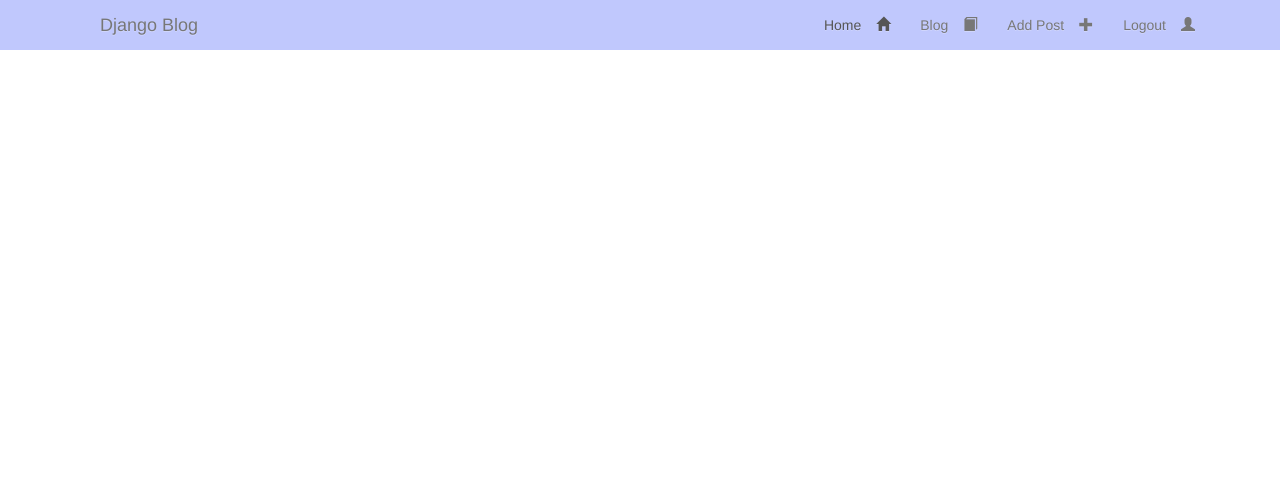
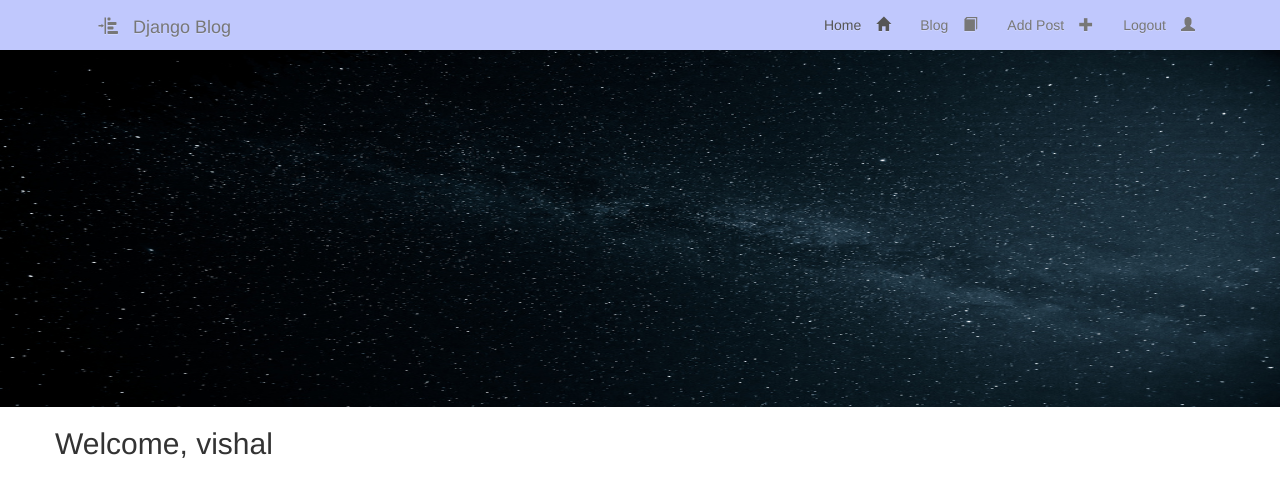
Before and after one commit to VishalTaj/my-django-blog, a Django app: page / in a window 1280 px wide. Shown: the top 497 px of the page. Run offline with Django 3.2, Linux system fonts and the light colour scheme; a user stored in the database is signed in; parts of the project's set-up code (start-up, migrations or seed data) failed here and were passed over; some libraries are stand-ins or nearby versions.

Commit message:
re implement phase 5

```diff
--- a/blog/models.py
+++ b/blog/models.py
@@ -18,5 +18,4 @@ class Post(models.Model):
     def __str__(self):
         return self.title
 
-
 # Create your models here.
--- a/blog/templates/blog/post_list.html
+++ b/blog/templates/blog/post_list.html
@@ -19,7 +19,9 @@
 	</div>
 	<div class="container">
 			<div class="row form">
+				<form action="/search/" method="get" >{% csrf_token %}
 					<input type="search" name="q" id="q" placeholder="Search.."/>
+				</form>
 			</div>
 			<div class="row">
 				<div id="results"></div>
@@ -42,13 +44,12 @@
     event.preventDefault();
 		var search = $('#q').val()
 	 var data = {
-			 search: search
+			 q: search
 	 };
     $.ajax({
       url:"{% url 'posts:search' %}",
       type:"GET",
       data:data,
-			cache:false,
 			dataType: 'jsonp',
 			jsonp: 'callback',
 			jsonpCallback: 'searchResult'
--- a/blog/views.py
+++ b/blog/views.py
@@ -70,7 +70,7 @@ def search_box(request):
         if q is not None:
             ser_results = serializers.serialize('json', Post.objects.filter(
                 Q( title__contains = q )))
-            print ser_results
+            l = ast.literal_eval(ser_results)
             mimetype = 'application/json'
             return HttpResponse({'data': ser_results},content_type='application/json')
         else:
--- a/static/css/style.css
+++ b/static/css/style.css
@@ -69,3 +69,8 @@ textarea{
 input,textarea{
 	width:80%;
 }
+input[type="submit"], button, .btn {
+	border:none;
+	background: rgba(150,164,252,0.7) !important;
+	outline:1px solid #CCC;
+}
--- a/templates/index.html
+++ b/templates/index.html
@@ -1,8 +1,26 @@
 {% extends 'base.html' %}
+{% load staticfiles %}
+{% block styles %}
+#header{
+  margin:0;
+}
+img#banner{
+  width:100%;
+  height:357px;
+}
+
+{% endblock %}
 {% block content %}
+<div class="container-fluid">
+  <div class="row">
+    <img src="{% static "images/bannerback.jpg" %}" id="banner"/>
+  </div>
+</div>
 <div class="container">
   <div class="row">
-
+    {% if user.is_active %}
+      <h2> Welcome, {{ user }} </h2>
+    {% endif %}
   </div>
 </div>
 {% endblock %}
--- a/templates/nav_bar.html
+++ b/templates/nav_bar.html
@@ -7,17 +7,17 @@
           <span class = "icon-bar"></span>
           <span class = "icon-bar"></span>
         </button>
-      <a class="navbar-brand" href="/"><span class="glyphicons glyphicons-glyphicons-road"></span>Django Blog</a>
+      <a class="navbar-brand" href="/"><span class="glyphicon glyphicon-indent-left" style="padding-right:15px;"></span>Django Blog</a>
     </div>
     <div class="collapse navbar-collapse" id="django-bar">
       <ul class="nav navbar-nav navbar-right">
           <li class="active"><a href="/">Home<span class="glyphicon glyphicon-home"></span></a></li>
           <li><a href="/blog/">Blog<span class="glyphicon glyphicon-book"></span></a></li>
+          {% if user.is_authenticated %}
           <li><a href="{% url "posts:post_new" %}">Add Post<span class="glyphicon glyphicon-plus"></span></a></li>
-          {% if user.is_authenticated %}
-            <li><a href="{% url "user:logout" %}">Logout<span class="glyphicon glyphicon-user"></span></a></li>
+          <li><a href="{% url "user:logout" %}">Logout<span class="glyphicon glyphicon-user"></span></a></li>
           {% else %}
-            <li><a href="{% url "user:login" %}">Login<span class="glyphicon glyphicon-user"></span></a></li>
+          <li><a href="{% url "user:login" %}">Login<span class="glyphicon glyphicon-user"></span></a></li>
           {% endif %}
         </ul>
       </div>
--- a/user_mgt/templates/login.html
+++ b/user_mgt/templates/login.html
@@ -17,7 +17,7 @@
          	</div></div>
 
 
-		<input type="submit" class="btn btn-success" value="Log In" />
+		<input type="submit" class="btn" value="Log In" />
 		</div>
 	</form>
 {% endblock %}
```
Also changed, not shown: blog/static/css/style.css (+9 -0 lines), blog/static/images/bannerback.jpg (added), db.sqlite3, static/images/bannerback.jpg (added), 2 other files.
